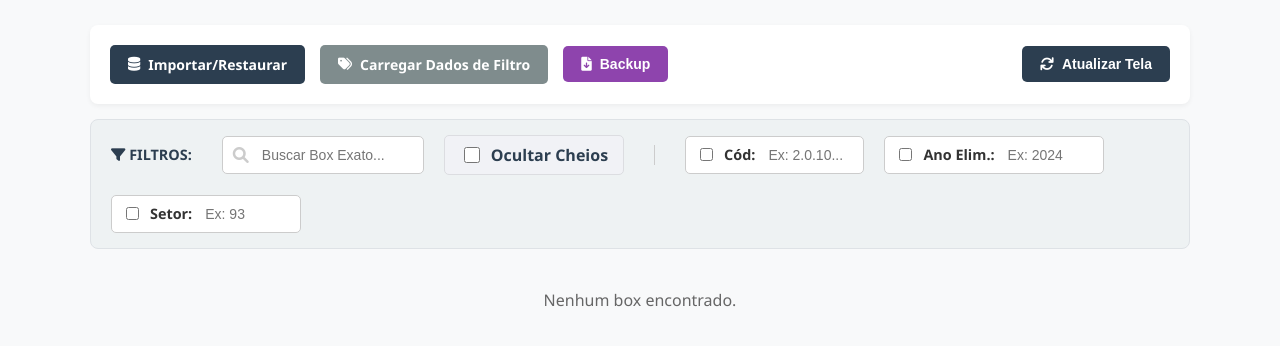
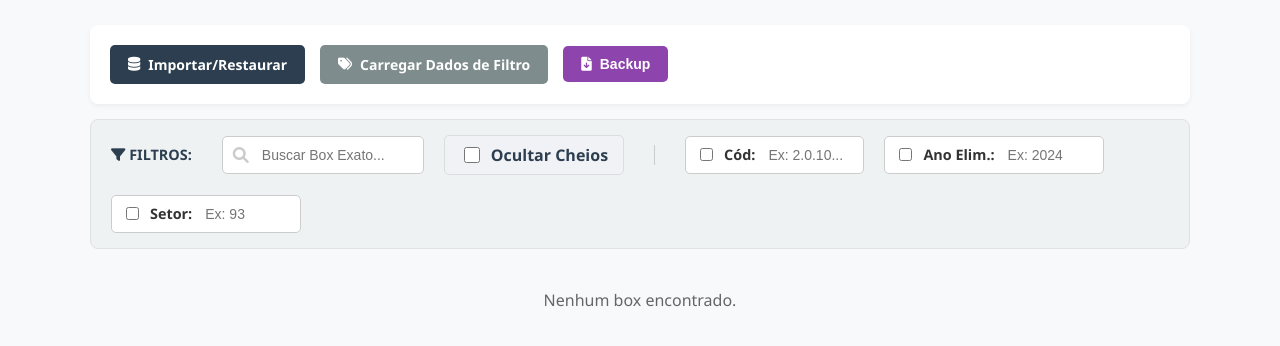
Before and after one commit to videsouza/arquivo, a Flask app: page / in a window 1280 px wide. Shown: the part 127-473 px from the top of the page. Run offline with Flask 3, Linux system fonts and the light colour scheme; data that the repository does not hold is empty; some libraries are stand-ins or nearby versions.

Commit message:
Update index.html

```diff
--- a/templates/index.html
+++ b/templates/index.html
@@ -101,7 +101,7 @@
 
         <button class="btn btn-export" onclick="exportarRelatorio()"><i class="fas fa-file-download"></i> Backup</button>
         <div style="flex-grow:1"></div>
-        <button class="btn btn-upload" onclick="loadBoxes()"><i class="fas fa-sync"></i> Atualizar Tela</button>
+
     </div>
 
     <div id="fileInfoPanel">
```
